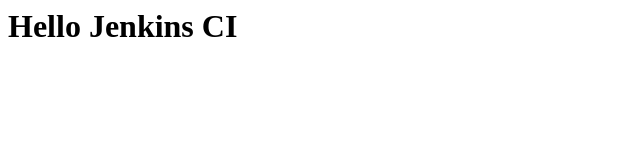
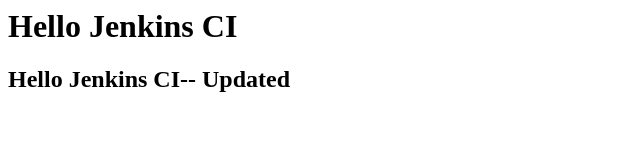
Before and after one commit to rohinibhosale1223/jenkins-demo, a plain HTML site: page index.html in a window 1280 px wide. Shown: the whole page, without its empty margins (0-640 px from the left). Drawn offline with Linux system fonts and the light colour scheme.

Commit message:
Add updated greeting header to index.html

```diff
--- a/index.html
+++ b/index.html
@@ -4,5 +4,6 @@
 </head>
 <body>
 <h1>Hello Jenkins CI</h1>
+  <h2>Hello Jenkins CI-- Updated</h2>
 </body>
 </html>
```
